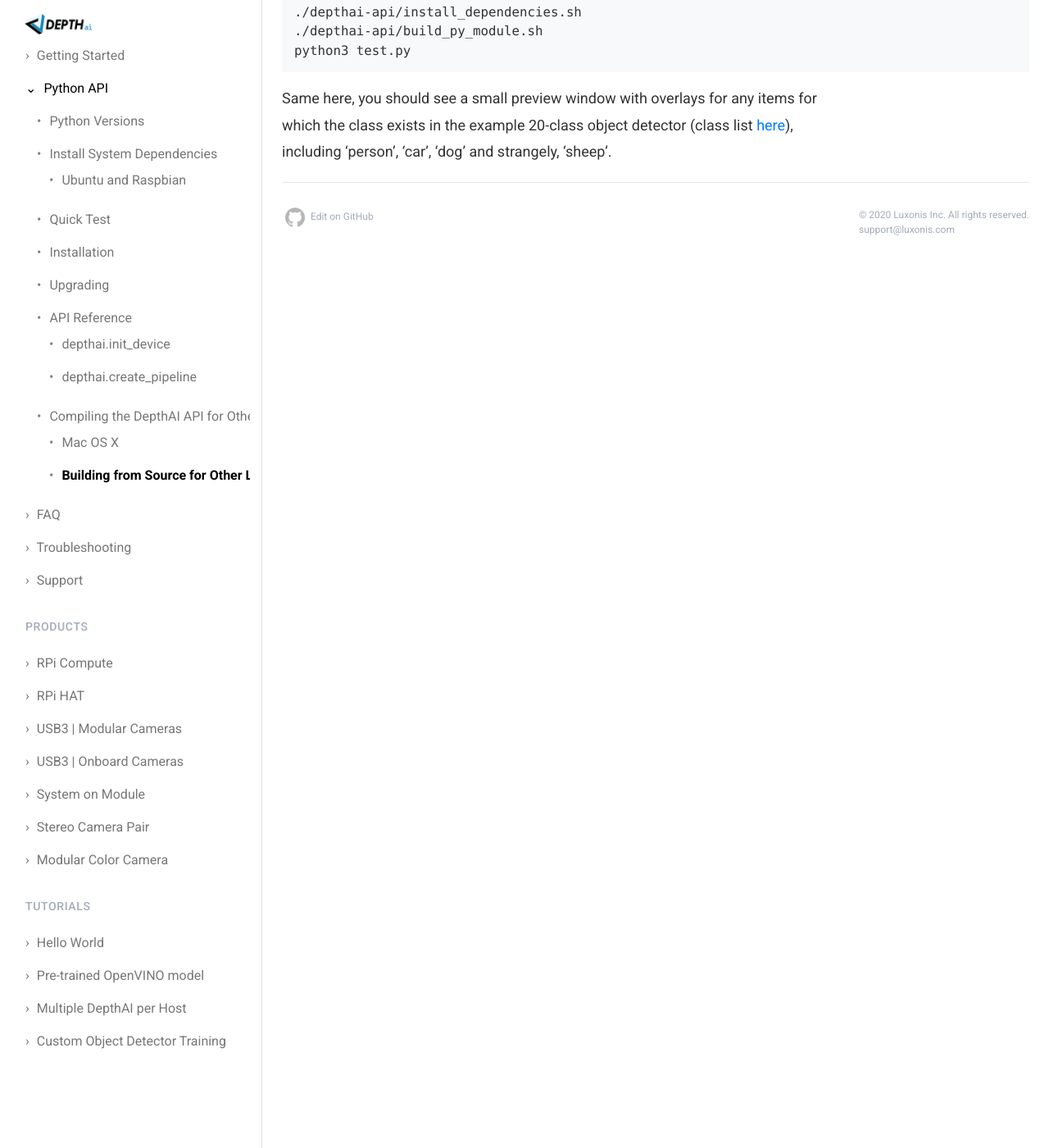
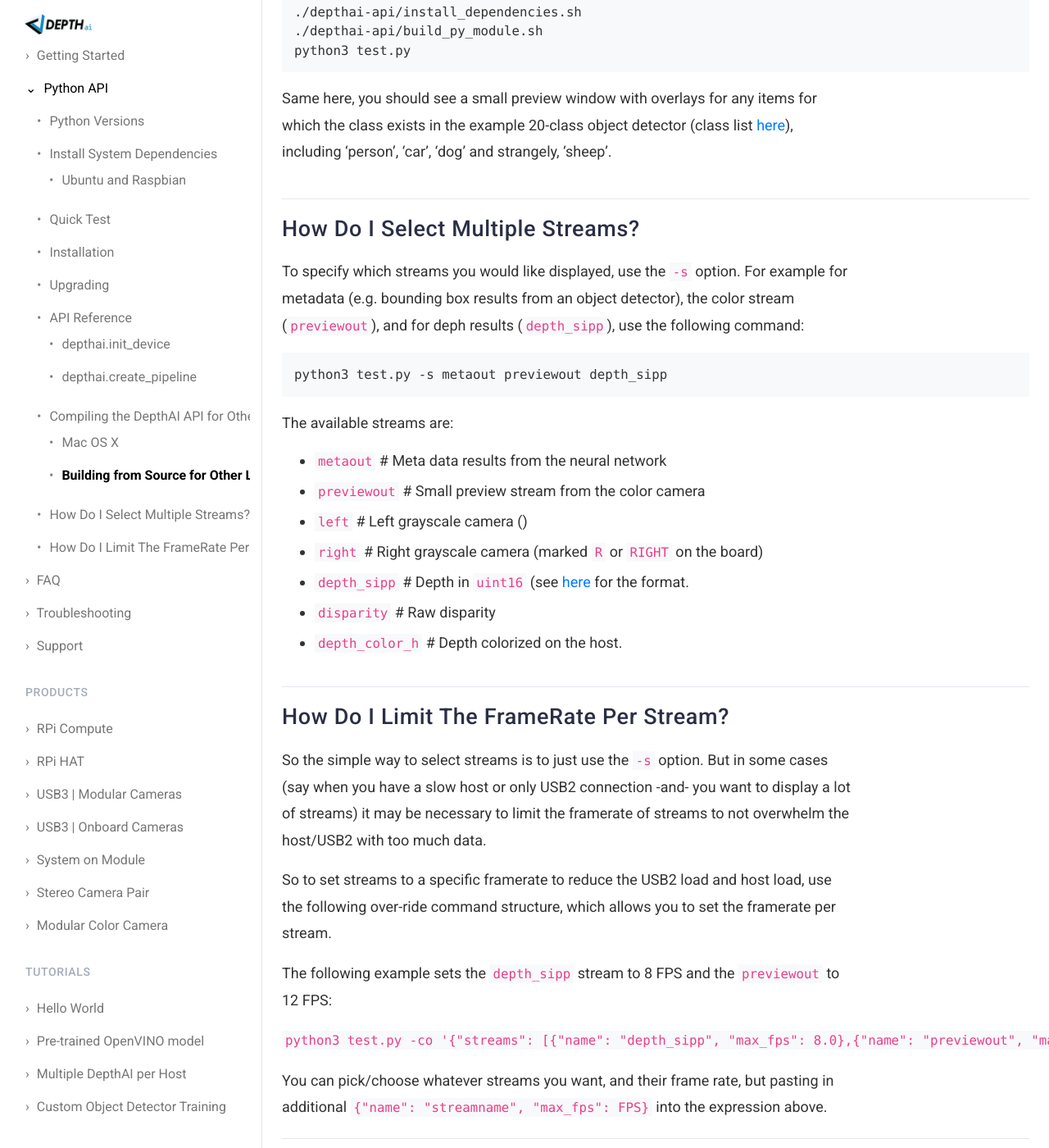
Before and after one commit to luxonis/depthai-docs-website, a Jekyll site: the page built from api.md, in a window 1280 px wide and 1400 px high, scrolled down 5665 px. Shown: the whole window at 82% size. Built offline with Jekyll 4.4.1, drawn with Linux system fonts in a browser that asks for light colours; nearby versions of some CDN libraries.

Commit message:
Update api.md

````diff
--- a/api.md
+++ b/api.md
@@ -211,3 +211,30 @@ python3 test.py
 ```
 
 Same here, you should see a small preview window with overlays for any items for which the class exists in the example 20-class object detector (class list [here](https://github.com/luxonis/depthai/blob/master/resources/nn/object_detection_4shave/labels_for_mobilenet_ssd.txt)), including 'person', 'car', 'dog' and strangely, 'sheep'.
+
+## How Do I Select Multiple Streams?
+To specify which streams you would like displayed, use the `-s` option.  For example for metadata (e.g. bounding box results from an object detector), the color stream (`previewout`), and for deph results (`depth_sipp`), use the following command:
+
+```
+python3 test.py -s metaout previewout depth_sipp
+```
+The available streams are:
+ - `metaout` # Meta data results from the neural network
+ - `previewout` # Small preview stream from the color camera
+ - `left` # Left grayscale camera ()
+ - `right` # Right grayscale camera (marked `R` or `RIGHT` on the board)
+ - `depth_sipp` # Depth in `uint16` (see [here](https://docs.luxonis.com/faq/#what-are-the-minimum-and-maximum-depth-visible-by-depthai) for the format.
+ - `disparity` # Raw disparity
+ - `depth_color_h` # Depth colorized on the host.
+
+## How Do I Limit The FrameRate Per Stream?
+
+So the simple way to select streams is to just use the `-s` option.  But in some cases (say when you have a slow host or only USB2 connection -and- you want to display a lot of streams) it may be necessary to limit the framerate of streams to not overwhelm the host/USB2 with too much data.
+
+So to set streams to a specific framerate to reduce the USB2 load and host load, use the following over-ride command structure, which allows you to set the framerate per stream.
+
+The following example sets the `depth_sipp` stream to 8 FPS and the `previewout` to 12 FPS:
+
+`python3 test.py -co '{"streams": [{"name": "depth_sipp", "max_fps": 8.0},{"name": "previewout", "max_fps": 12.0}]}'`
+
+You can pick/choose whatever streams you want, and their frame rate, but pasting in additional `{"name": "streamname", "max_fps": FPS}` into the expression above.
````
